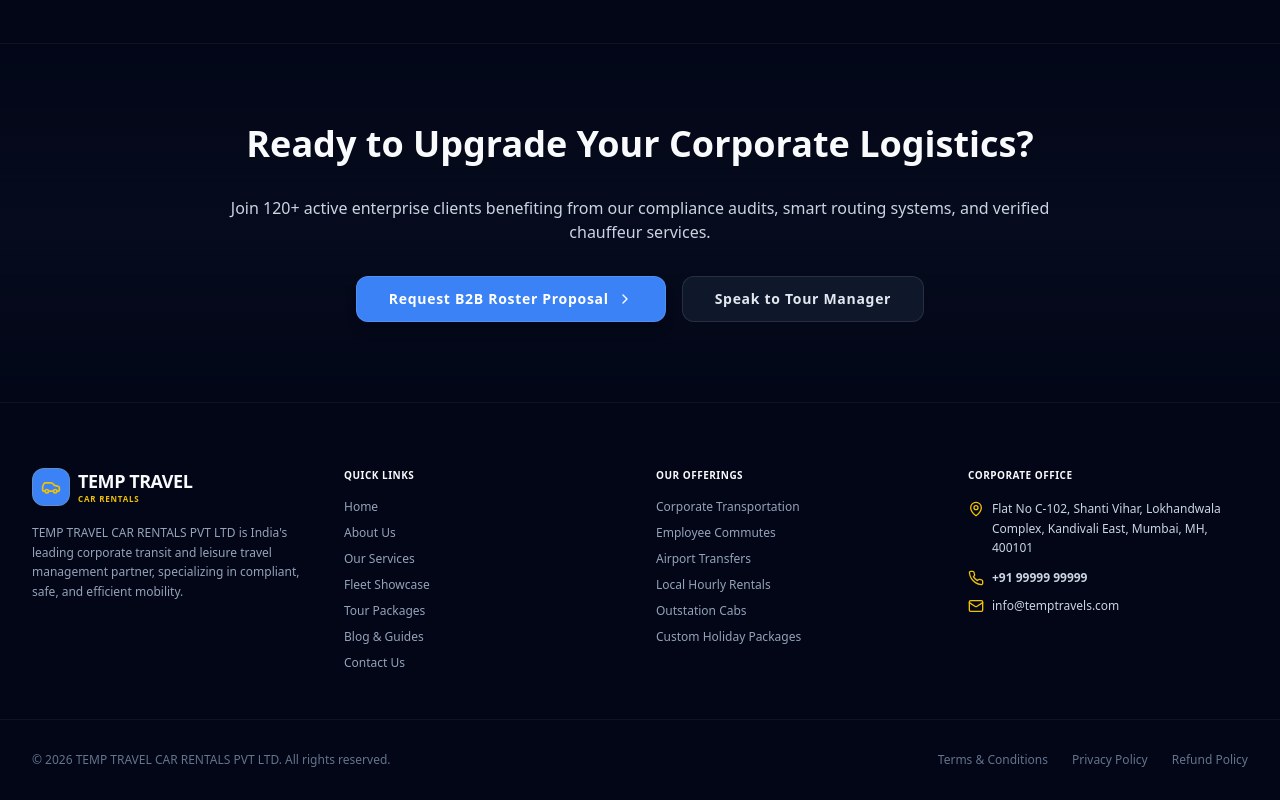
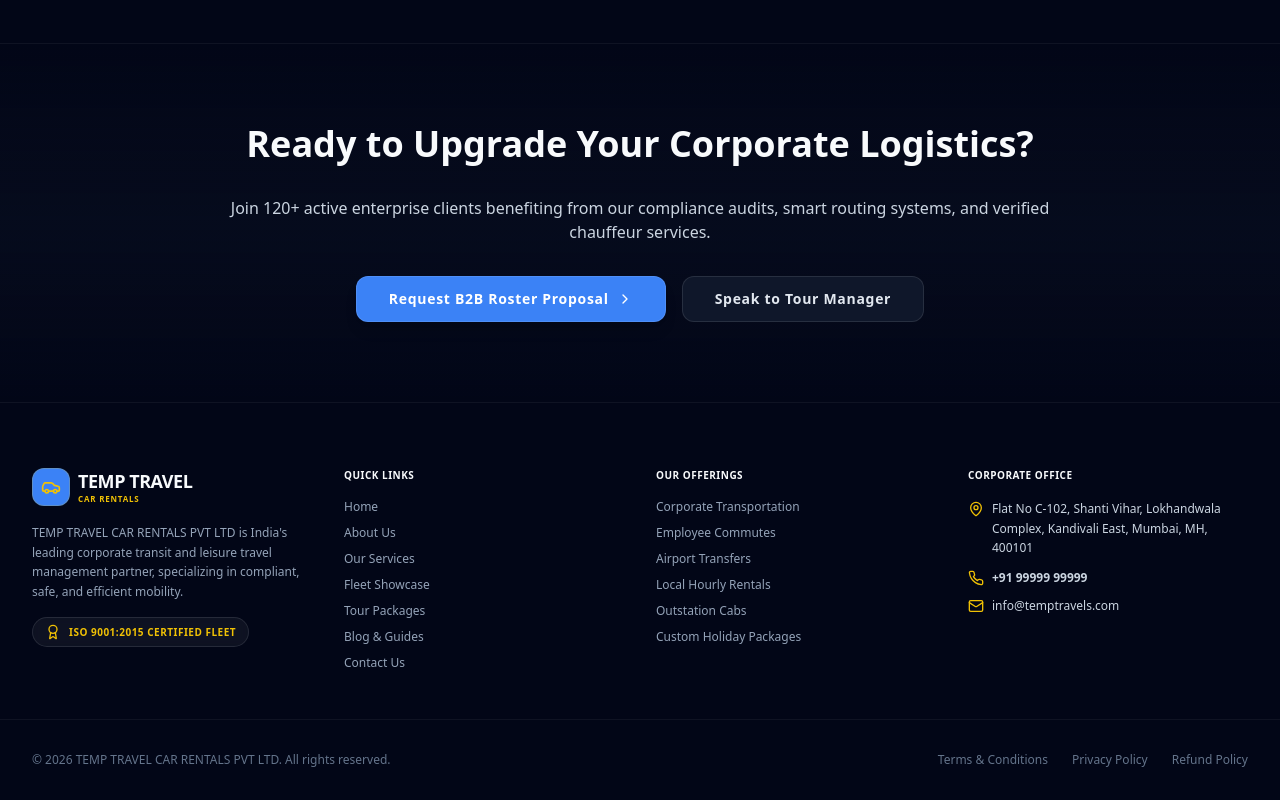
Before and after one commit to Navneetk334/temp-travel-demo, a Next.js app: page /about in a window 1280 px wide. Shown: the part 2739-3539 px from the top of the page. Built offline with nearby package versions, Linux system fonts and the light colour scheme; no server answers; the database is empty.

Commit message:
feat: implement homepage layout, navigation, and SEO schema with integrated booking widget and service sections

```diff
--- a/app/page.tsx
+++ b/app/page.tsx
@@ -75,11 +75,6 @@ export default function Homepage() {
 
         {/* Hero Content */}
         <div className="relative z-10 w-full max-w-7xl mx-auto text-center space-y-8 mb-12">
-          <div className="inline-flex items-center gap-2 px-3 py-1 bg-white/5 border border-white/10 rounded-full text-xs font-semibold text-accent uppercase tracking-wider backdrop-blur-sm animate-pulse">
-            <Award className="w-3.5 h-3.5" />
-            <span>ISO 9001:2015 Certified Fleet</span>
-          </div>
-
           <h1 className="text-4xl sm:text-5xl md:text-6xl lg:text-7xl font-extrabold text-slate-50 tracking-tight leading-tight max-w-5xl mx-auto">
             Redefining <span className="text-transparent bg-clip-text bg-gradient-to-r from-blue-400 via-primary to-accent">Corporate Mobility</span> & Premium Tours
           </h1>
--- a/components/shared/footer.tsx
+++ b/components/shared/footer.tsx
@@ -1,6 +1,6 @@
 import React from "react";
 import Link from "next/link";
-import { Car, MapPin, Phone, Mail } from "lucide-react";
+import { Car, MapPin, Phone, Mail, Award } from "lucide-react";
 
 export default function Footer() {
   return (
@@ -20,6 +20,10 @@ export default function Footer() {
           <p className="text-slate-400 leading-relaxed">
             TEMP TRAVEL CAR RENTALS PVT LTD is India's leading corporate transit and leisure travel management partner, specializing in compliant, safe, and efficient mobility.
           </p>
+          <div className="inline-flex items-center gap-2 px-3 py-1.5 bg-white/5 border border-white/10 rounded-full text-[10px] font-semibold text-accent uppercase tracking-wider backdrop-blur-sm">
+            <Award className="w-4 h-4 text-accent shrink-0" />
+            <span>ISO 9001:2015 Certified Fleet</span>
+          </div>
         </div>
 
         {/* Quick Links Column */}
```
Also changed, not shown: 1 other file (tests, documents, lock files or other folders).
